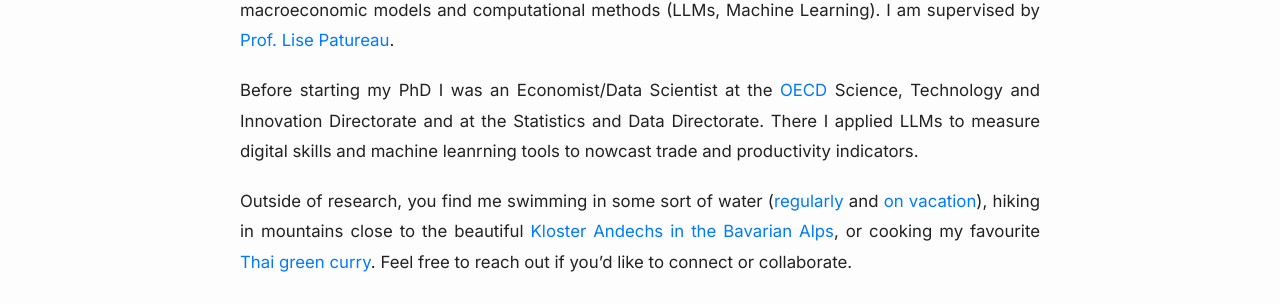
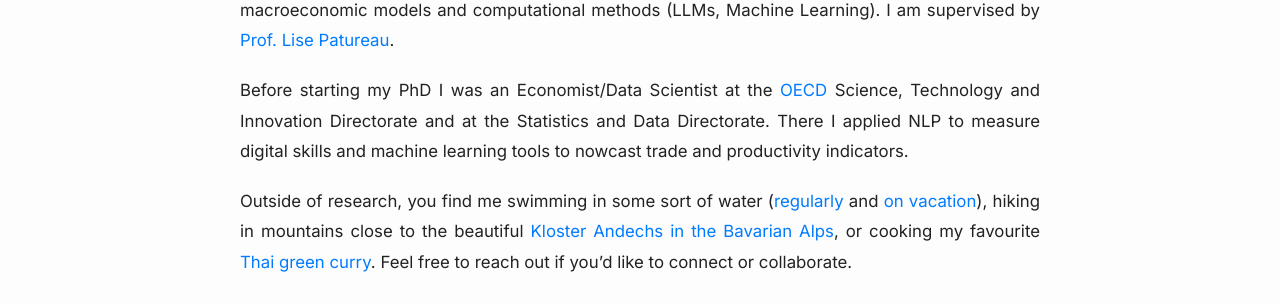
Before and after one commit to julia-m-schmidt/julia-m-schmidt.github.io, a Jekyll site: the page built from home.md, in a window 1280 px wide. Shown: the part 609-913 px from the top of the page. Built offline with Jekyll 4.4.1, drawn with Linux system fonts in a browser that asks for light colours.

Commit message:
Update home.md

```diff
--- a/home.md
+++ b/home.md
@@ -7,7 +7,7 @@
 
 I am a PhD Candidate in Economics at [Université Paris Dauphine – PSL](https://dauphine.psl.eu/), working at the intersection of **macroeconomics**, **artificial intelligence**, and **digital regulation**. My research focuses on how data and compute reshape productivity, emissions, and labor markets in the digital economy using macroeconomic models and computational methods (LLMs, Machine Learning). I am supervised by [Prof. Lise Patureau](https://sites.google.com/view/lisepatureau/home?authuser=0).
 
-Before starting my PhD I was an Economist/Data Scientist at the [OECD](https://www.oecd.org/en.html) Science, Technology and Innovation Directorate and at the Statistics and Data Directorate. There I applied LLMs to measure digital skills and machine leanrning tools to nowcast trade and productivity indicators.
+Before starting my PhD I was an Economist/Data Scientist at the [OECD](https://www.oecd.org/en.html) Science, Technology and Innovation Directorate and at the Statistics and Data Directorate. There I applied NLP to measure digital skills and machine learning tools to nowcast trade and productivity indicators.
 
 Outside of research, you find me swimming in some sort of water ([regularly](https://www.leparisien.fr/paris-75/paris-75015/paris-la-piscine-keller-quinquagenaire-et-toujours-dans-le-bain-13-03-2017-6758721.php) and [on vacation](https://www.schloesser.bayern.de/deutsch/seen/objekte/ammersee.htm)), hiking in mountains close to the beautiful [Kloster Andechs in the Bavarian Alps](https://www.andechs.de/), or cooking my favourite [Thai green curry](https://hot-thai-kitchen.com/green-curry-new-2/). Feel free to reach out if you’d like to connect or collaborate.
 
```
